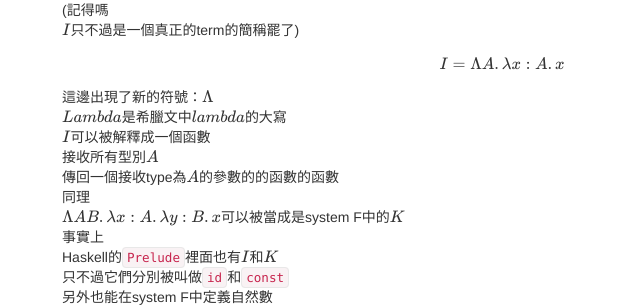
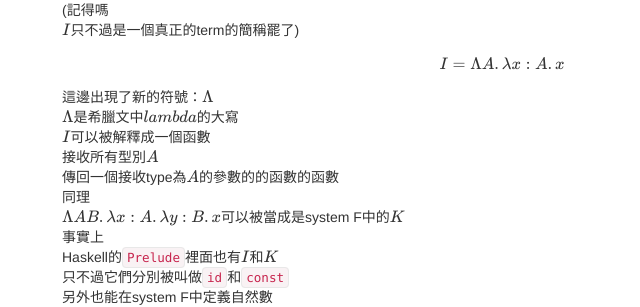
Before and after one commit to AndyShiue/AndyShiue.github.io, a Jekyll site: the page built from _posts/lambda/2016-02-19-system-F.md, in a window 1280 px wide and 900 px high, scrolled down 1390 px. Shown: the part 153-460 px from the top of the window, without its empty margins (138-778 px from the left). Built offline with Jekyll 4.4.1, drawn with Linux system fonts in a browser that asks for light colours; formulas are drawn with MathJax 3; comment, search, counter and statistics services are not loaded.

Commit message:
Fix latex.

```diff
--- a/_posts/lambda/2016-02-19-system-F.md
+++ b/_posts/lambda/2016-02-19-system-F.md
@@ -81,7 +81,7 @@ I = \Lambda A. \lambda x: A. x
 $$
 
 這邊出現了新的符號：\\(\Lambda\\)
-\\(Lambda\\)是希臘文中\\(lambda\\)的大寫
+\\(\Lambda\\)是希臘文中\\(lambda\\)的大寫
 \\(I\\)可以被解釋成一個函數
 接收所有型別\\(A\\)
 傳回一個接收type為\\(A\\)的參數的的函數的函數
```
